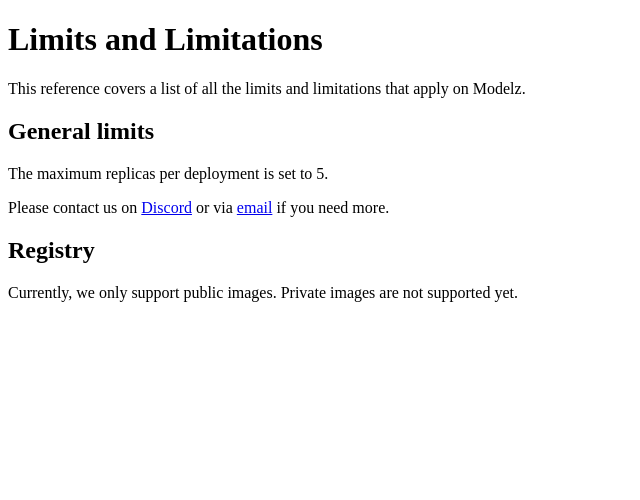
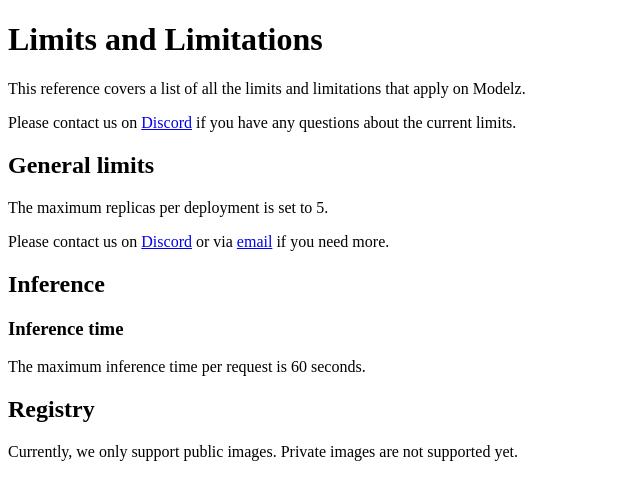
Before and after one commit to tensorchord/modelz-docs, a Next.js app: page /limits in a window 1280 px wide. Shown: the top 500 px of the page, without its empty margins (0-640 px from the left). Built offline with nearby package versions, Linux system fonts and the light colour scheme.

Commit message:
feat: Add inference time limit (#13)
Signed-off-by: Ce Gao <cegao@tensorchord.ai>

```diff
--- a/pages/limits.mdx
+++ b/pages/limits.mdx
@@ -1,6 +1,8 @@
 # Limits and Limitations
 
 This reference covers a list of all the limits and limitations that apply on Modelz.
+
+Please contact us on [Discord](https://discord.gg/F4WnzqmeNj) if you have any questions about the current limits.
 
 ## General limits
 
@@ -8,6 +10,12 @@
 
 Please contact us on [Discord](https://discord.gg/F4WnzqmeNj) or via [email](mailto://modelz-support@tensorchord.ai) if you need more.
 
+## Inference
+
+### Inference time
+
+The maximum inference time per request is 60 seconds.
+
 ## Registry
 
 Currently, we only support public images. Private images are not supported yet.
```
